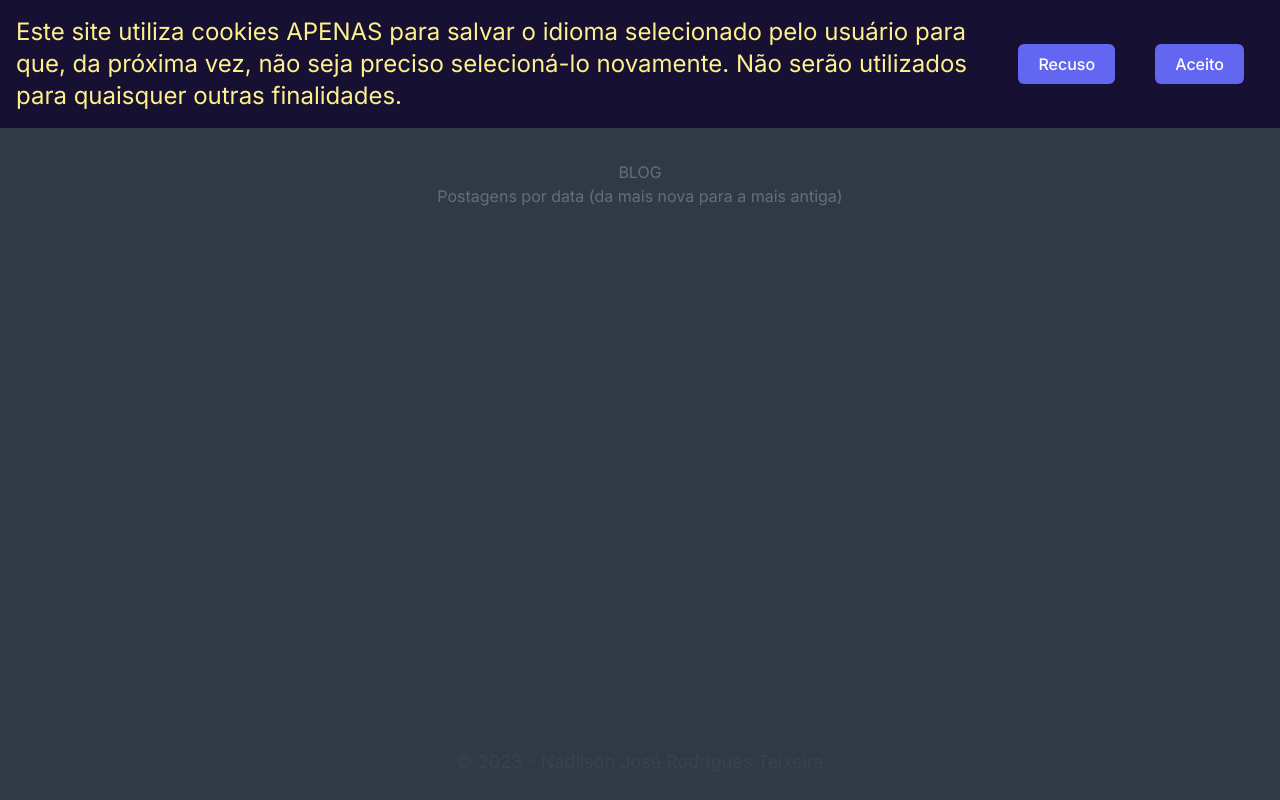
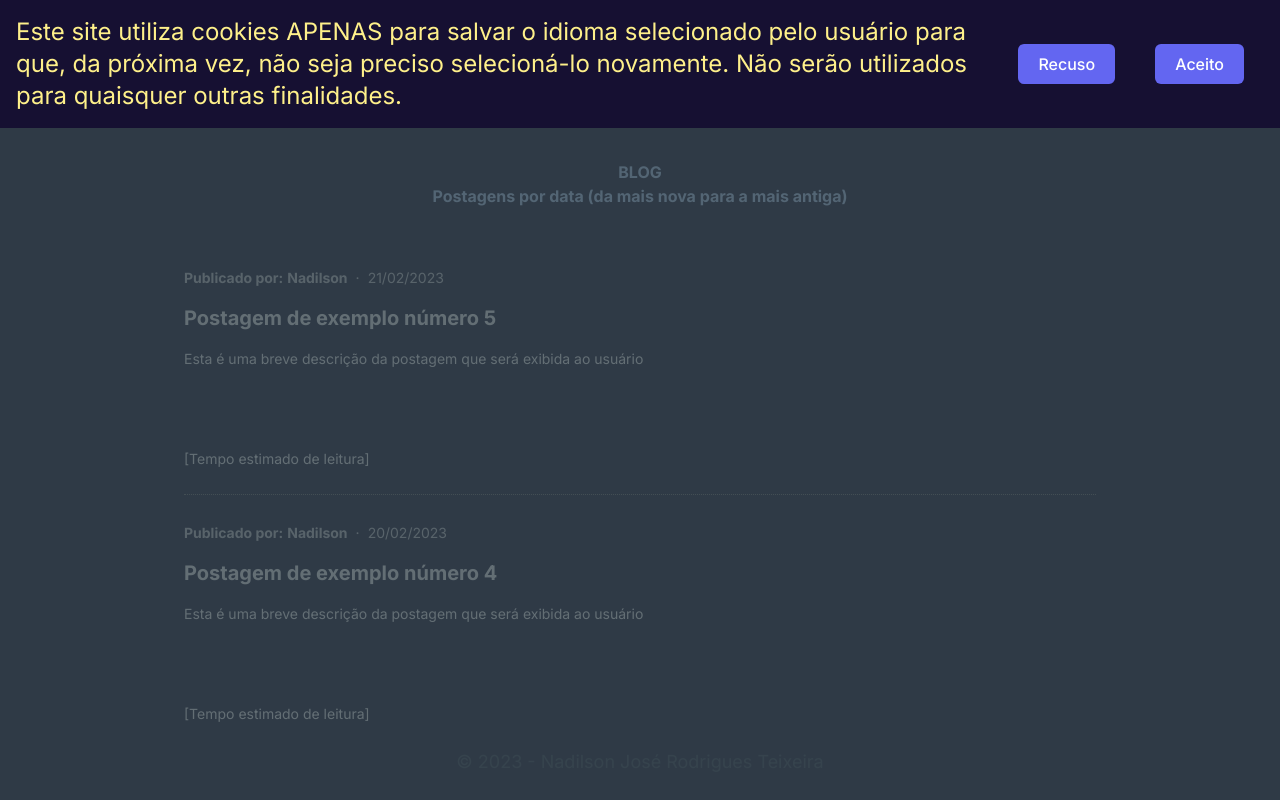
Before and after one commit to Nadilson-IFPE/basic-nextjs-markdown-multilang-blog, a Next.js app: page /blog in a window 1280 px wide. Shown: the top 800 px of the page. Built offline with nearby package versions, Linux system fonts and the light colour scheme.

Commit message:
Listagem das postagens existentes conforme idioma selecionado

```diff
--- a/src/components/BlogCard.tsx
+++ b/src/components/BlogCard.tsx
@@ -1,4 +1,6 @@
+import { useLanguages } from "@/hooks/useLanguages";
 import Image from "next/image";
+import Link from "next/link";
 
 interface BlogCardProps {
     key: number
@@ -13,6 +15,7 @@ interface BlogCardProps {
     post_title: string
     post_summary: string
     post_video?: string
+    post_link: string,
 }
 
 const BlogCard = ({
@@ -27,37 +30,45 @@ const BlogCard = ({
     post_title,
     post_summary,
     post_video,
+    post_link
 }: BlogCardProps) => {
+
+    const translateString = useLanguages()
+
     return (
         <>
-            <div className="mt-20 sm:text-xs md:text-sm lg:text-sm xl:text-lg grid grid-rows-3 grid-flow-col lg:gap-36 md:gap-16 sm:gap-8">
+            <Link href={post_link} passHref>
+                <article
+                    id={`${'BlogCard_'}${cardNumber}`}
+                    key={cardIndex}
+                    className="bg-[#303049] pt-5 p-10 pb-2 sm:text-xs md:text-sm lg:text-sm xl:text-lg hover:bg-[#393957]">
                     <div className="row-span-3">
                         <div className="flex">
                             <p className="font-bold text-sm leading-5 text-zinc-300">Publicado por:</p>
-                        <p className="px-1 font-bold leading-5 text-sm text-zinc-300">Autor</p>
+                            <p className="px-1 font-bold leading-5 text-sm text-zinc-300">{author}</p>
                             <p className="-mt-1 px-1 font-normal leading-5 text-sm text-zinc-300">.</p>
-                        <p className="px-1 font-normal leading-5 text-sm text-zinc-300">00/00/0000</p>
+                            <p className="px-1 font-normal leading-5 text-sm text-zinc-300">{post_date}</p>
                         </div>
                         <div className="flex flex-1 break-words">
-                        <div className="block pt-8">
-                            <span className="font-bold text-xl text-white">Título</span>
+                            <div className="block pt-4">
+                                <span className="font-bold text-xl text-white">{post_title}</span>
                             </div>
                         </div>
                         <div className="flex flex-1 break-words">
                             <div className="text-xs block pt-4 text-left">
-                            <span id="timeToReadText" className="mt-4 text-sm text-white">Lorem ipsum dolor sit amet consectetur, adipisicing elit. Itaque ipsam, tempora hic id odio culpa quia a tenetur, dignissimos sapiente illo. Iusto nostrum veniam, obcaecati earum qui magnam saepe hic!</span>
+                                <span id="timeToReadText" className="mt-4 text-sm text-white">{post_summary}</span>
                             </div>
                         </div>
                         <div className="flex flex-1 break-words">
                             <div className="text-sm block pt-20">
-                            <span className="mt-4 text-sm text-white">Tempo estimado de leitura:</span>
-                            <span className="mb-6 px-2 mt-4 text-sm text-white">Tempo estimado de leitura</span>
-                        </div>
-                    </div>
-                    <hr className='lines' />
+                                <span className="mt-2 text-sm text-white">[Tempo estimado de leitura]</span>
                             </div>
                         </div>
 
+                    </div>
+                    <hr className='lines' />
+                </article>
+            </Link>
         </>
     )
 };
--- a/src/pages/blog.tsx
+++ b/src/pages/blog.tsx
@@ -4,6 +4,7 @@ import fs from 'fs'
 import path from 'path'
 import matter from "gray-matter"
 import { useLanguages } from "@/hooks/useLanguages"
+import BlogCard from "@/components/BlogCard"
 
 
 type BlogProps = {
@@ -34,10 +35,12 @@ const Blog: NextPage<BlogProps> = ({ posts }: BlogProps) => {
 
     return (
         <>
-            <h1 className="text-white">BLOG</h1>
-            <h2 className="text-white">{translateString.posts_info}</h2>
+            <h1 className="text-blue-200 font-bold">BLOG</h1>
+            <h2 className="text-blue-200 mb-10 font-bold">{translateString.posts_info}</h2>
 
-            {posts.map((post, idx) => {
+
+            {/* Para testes */}
+            {/* {posts.map((post, idx) => {
                 return (
                     console.log(
                         'Key: ' + Math.random(),
@@ -54,7 +57,31 @@ const Blog: NextPage<BlogProps> = ({ posts }: BlogProps) => {
                         '\nVídeo da postagem: ' + post.frontmatter.post_video
                     )
                 )
-            })}
+            })} */}
+
+            <div className="flex flex-col-reverse">
+                {
+                    posts.map((post, idx) => {
+                        return (
+                            <BlogCard
+                                key={idx}
+                                cardIndex={idx}
+                                cardNumber={precedaComZero(posts.length - idx)}
+                                author={post.frontmatter.author}
+                                author_image={post.frontmatter.author_image}
+                                author_email={post.frontmatter.author_email}
+                                post_image={`${post.frontmatter.post_image}`}
+                                post_thumbnail={`${post.frontmatter.post_thumbnail}`}
+                                post_date={post.frontmatter.post_date}
+                                post_title={post.frontmatter.post_title}
+                                post_summary={post.frontmatter.post_summary}
+                                post_video={''}
+                                post_link={`/blog/${encodeURIComponent(post.slug)}`}
+                            />
+                        )
+                    })
+                }
+            </div>
         </>
     )
 }
```
Lines whose indentation alone changed are shown as unchanged.
